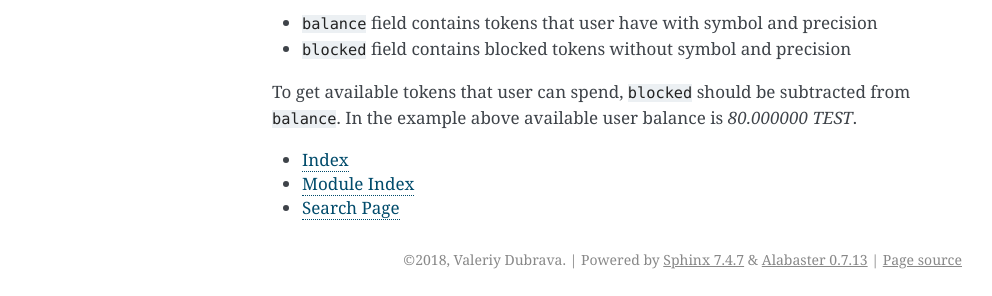
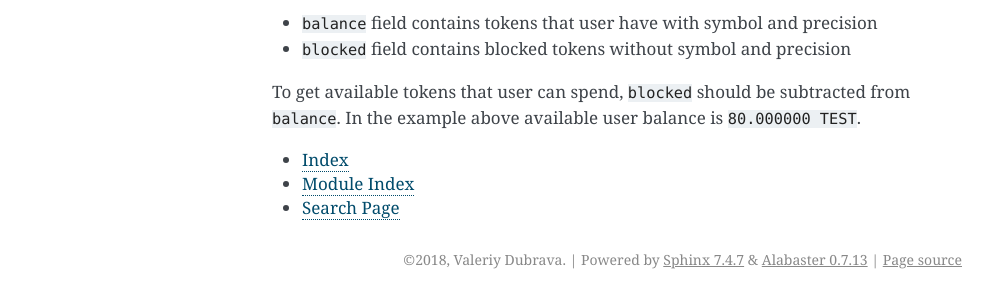
Before and after one commit to Wuletou/docs, a Sphinx documentation site: the page built from docs/source/getbalance.rst, in a window 1280 px wide. Shown: the part 624-920 px from the top of the page, without its empty margins (148-1140 px from the left). Built offline with Sphinx 7.4.7, drawn with Linux system fonts in a browser that asks for light colours; formulas are drawn with MathJax 3.

Commit message:
highlight

```diff
--- a/docs/source/getbalance.rst
+++ b/docs/source/getbalance.rst
@@ -30,7 +30,7 @@ You will get response like:
 * ``balance`` field contains tokens that user have with symbol and precision
 * ``blocked`` field contains blocked tokens without symbol and precision
 
-To get available tokens that user can spend, ``blocked`` should be subtracted from ``balance``. In the example above available user balance is `80.000000 TEST`.
+To get available tokens that user can spend, ``blocked`` should be subtracted from ``balance``. In the example above available user balance is ``80.000000 TEST``.
 
 * :ref:`genindex`
 * :ref:`modindex`
```
